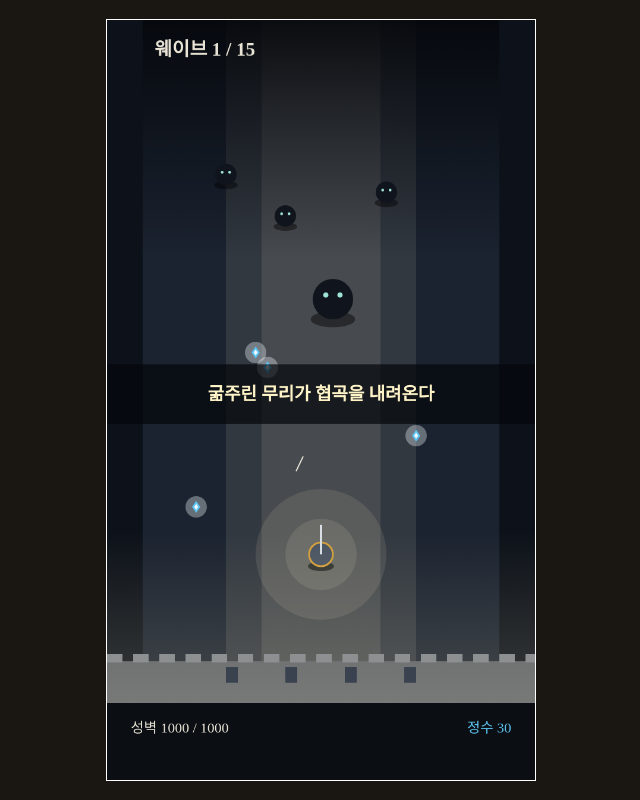
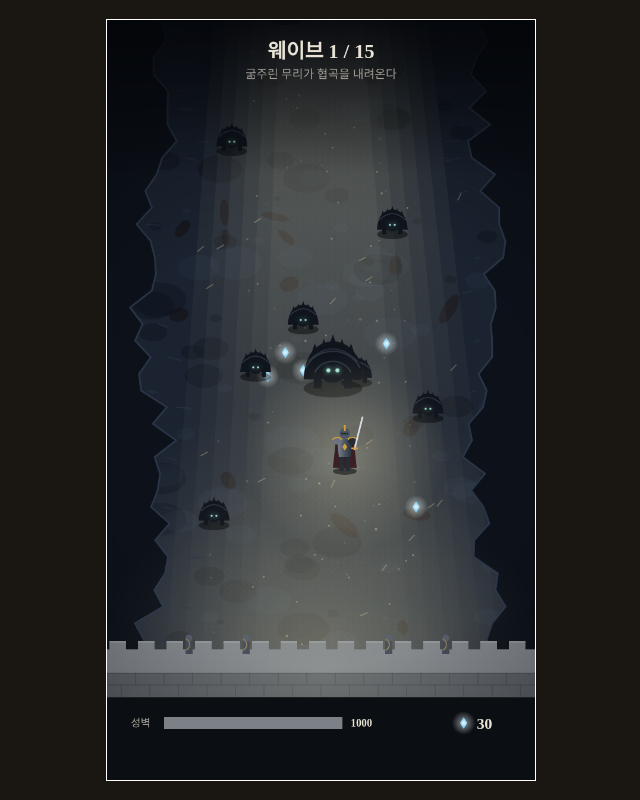
Before and after one commit to kjw40612/my-game, a plain HTML site: page index.html in a window 1280 px wide. Shown: the whole page, without its empty margins (319-959 px from the left). Drawn offline with Linux system fonts and the light colour scheme; a web font is replaced by a local one.

Commit message:
image, move commit

```diff
--- a/index.html
+++ b/index.html
@@ -4,6 +4,10 @@
   <meta charset="UTF-8">
   <meta name="viewport" content="width=device-width, initial-scale=1">
   <title>프리마 아키에스</title>
+  <!-- 게임 글꼴 (고운바탕) -->
+  <link rel="preconnect" href="https://fonts.googleapis.com">
+  <link rel="preconnect" href="https://fonts.gstatic.com" crossorigin>
+  <link href="https://fonts.googleapis.com/css2?family=Gowun+Batang:wght@400;700&display=swap" rel="stylesheet">
   <link rel="stylesheet" href="style.css">
 </head>
 <body>
--- a/script.js
+++ b/script.js
@@ -2,221 +2,179 @@
 const canvas = document.getElementById("game"); // 이름이 "game"인 도화지를 찾는다
 const ctx = canvas.getContext("2d");            // 그 도화지에 그릴 "붓"을 가져온다
 
-// ===== 위치와 크기 설정 (여기 숫자만 바꾸면 화면이 바뀐다) =====
-const W = canvas.width;   // 도화지 가로 720
-const H = canvas.height;  // 도화지 세로 1280
+const W = canvas.width;   // 720
+const H = canvas.height;  // 1280
+const WALL_Y = 1060;      // 성벽 앞쪽 가장자리 y. 괴수가 여기까지 내려온다
 
-// 양옆 절벽: 이 두 선 사이가 전장이다
-const CLIFF_LEFT = 60;    // 왼쪽 절벽이 끝나는 x
-const CLIFF_RIGHT = 660;  // 오른쪽 절벽이 시작하는 x
+// =====================================================
+// 이미지 불러오기
+// 3장에서 그린 연출 화면을 이미지 여러 장으로 나눠 두었다.
+// =====================================================
+const images = {
+  background: "images/background.png", // 협곡 바닥, 햇빛, 절벽
+  front: "images/front.png",           // 성벽, 병사, 화면 테두리 어둠
+  commander: "images/commander.png",   // 사령관 + 주변의 성물 빛
+  grunt: "images/grunt.png",           // 굶주린 무리
+  brute: "images/brute.png",           // 갑각 짐승
+  essence: "images/essence.png",       // 정수
+};
 
-// 성벽
-const WALL_Y = 1080;      // 성벽 윗면의 y (화면 아래쪽)
-const WALL_H = 70;        // 성벽 두께
+// 이미지마다 "발밑(기준점)이 그림 안의 어디에 있는지". 그릴 때 이만큼 빼서 놓는다
+const FOOT = {
+  commander: { x: 170, y: 200 },
+  grunt: { x: 40, y: 66 },
+  brute: { x: 70, y: 114 },
+  essence: { x: 24, y: 24 },
+};
 
-// 사령관 (원의 x, y는 중심이다)
-const COMMANDER_X = 360;
-const COMMANDER_Y = 900;
-const COMMANDER_R = 20;
+// =====================================================
+// 게임 상태 (계속 바뀌는 숫자들 → let)
+// =====================================================
 
-// 괴수들: [중심 x, 중심 y, 반지름]
-const MONSTERS = [
-  [200, 260, 18],   // 굶주린 무리
-  [300, 330, 18],   // 굶주린 무리
-  [470, 290, 18],   // 굶주린 무리
-  [380, 470, 34],   // 갑각 짐승 (대형)
+// 사령관 발밑 위치. 이번 주에는 움직이지 않는다 (조작은 5장)
+let commanderX = 400;
+let commanderY = 760;
+
+// 괴수들: 위치(x, y)와 속도(speed). speed = 한 프레임에 아래로 내려가는 픽셀 수
+let monsters = [
+  { type: "grunt", x: 250, y: 300, speed: 1.0 },
+  { type: "grunt", x: 330, y: 160, speed: 1.2 },
+  { type: "grunt", x: 420, y: 340, speed: 0.9 },
+  { type: "grunt", x: 180, y: 520, speed: 1.1 },
+  { type: "grunt", x: 480, y: 60,  speed: 1.0 },
+  { type: "grunt", x: 300, y: 700, speed: 1.3 },
+  { type: "grunt", x: 540, y: 430, speed: 0.8 },
+  { type: "grunt", x: 210, y: -80, speed: 1.0 },
+  { type: "brute", x: 380, y: 470, speed: 0.5 }, // 갑각 짐승은 느리다
 ];
 
-// 성벽 위 병사 자리 (x 위치)
-const SOLDIER_SLOTS = [210, 310, 410, 510];
+// 바닥에 떨어진 정수 (이번 주에는 가만히 있다)
+let essences = [
+  { x: 300, y: 560 }, { x: 330, y: 590 }, { x: 270, y: 600 },
+  { x: 470, y: 545 }, { x: 520, y: 820 },
+];
 
-// 바닥에 떨어진 정수: [중심 x, 중심 y]
-const ESSENCES = [
-  [250, 560], [270, 585], [520, 700], [150, 820],
-];
-const ESSENCE_SIZE = 10;  // 마름모 반쪽 크기
+// 햇빛 속을 천천히 떠다니는 먼지
+let dust = [];
+for (let i = 0; i < 30; i++) {
+  dust.push({
+    x: 240 + Math.random() * 280,   // 중앙 빛 띠 안쪽
+    y: Math.random() * WALL_Y,
+    speed: 0.15 + Math.random() * 0.3,
+  });
+}
 
-// ===== 색 설정 =====
-const GROUND = "#1b2330";                         // 협곡 바닥: 푸르스름한 어둠
-const CLIFF = "#0d121a";                          // 절벽: 거의 검은 남색
-const LIGHT = "rgba(255, 244, 200, 0.10)";        // 햇빛·성물의 빛: 연한 레몬 크림
-const MONSTER_BODY = "#10151d";                   // 괴수 몸: 어둠에 녹는 색
-const MONSTER_EYE = "#9fe3d6";                    // 괴수 눈: 차가운 청록
-const STEEL = "#4b5563";                          // 사령관 갑옷: 강철
-const GOLD = "#d4a03a";                           // 사령관 장식: 진한 금
-const ESSENCE_CORE = "#eef9ff";                   // 정수 중심: 아주 연한 하늘색
-const ESSENCE_EDGE = "#5cc4f2";                   // 정수 테두리: 채도 높은 하늘색
-const ESSENCE_GLOW = "rgba(240, 250, 255, 0.35)"; // 정수 광채: 반투명 흰색
-const STONE = "#5a5f66";                          // 성벽 돌
-const STONE_TOP = "#7c8188";                      // 성벽 톱니
-const TEXT = "#e9e4d6";                           // 글자
+// 화면 글자에 쓰는 값
+let wave = 1;
+let wallHp = 1000;
+let essenceCount = 30;
 
-// ===== 1. 배경: 협곡 바닥 =====
-ctx.fillStyle = GROUND;
-ctx.fillRect(0, 0, W, H);   // 도화지 전체를 칠한다
+// =====================================================
+// 그리기 도우미: 이미지를 "발밑" 기준으로 놓는다
+// =====================================================
+function drawSprite(name, x, y) {
+  ctx.drawImage(images[name], x - FOOT[name].x, y - FOOT[name].y);
+}
 
-// ===== 2. 중앙 길로 떨어지는 햇빛 (반투명 띠 두 겹) =====
-ctx.fillStyle = LIGHT;
-ctx.fillRect(200, 0, 320, WALL_Y);  // 넓은 띠
-ctx.fillRect(260, 0, 200, WALL_Y);  // 좁은 띠를 겹쳐 가운데를 더 밝게
+// =====================================================
+// 게임 루프: 지우기 → 계산 → 그리기 → 다음 프레임 예약
+// =====================================================
+function gameLoop() {
+  // ① 지우기
+  ctx.clearRect(0, 0, W, H);
 
-// ===== 3. 협곡 입구의 어둠 (그라데이션) =====
-// 위쪽은 검고, 아래로 갈수록 투명해지는 색을 만든다
-const dark = ctx.createLinearGradient(0, 0, 0, 400);
-dark.addColorStop(0, "rgba(4, 6, 10, 0.9)"); // y=0: 거의 검정
-dark.addColorStop(1, "rgba(4, 6, 10, 0)");   // y=400: 완전히 투명
-ctx.fillStyle = dark;
-ctx.fillRect(0, 0, W, 400);
+  // ② 계산하기 (상태를 바꾼다)
+  for (const m of monsters) {
+    m.y = m.y + m.speed;             // 아래로 speed만큼 내려간다
+    if (m.y > WALL_Y - 10) {         // 성벽에 닿으면
+      m.y = -40;                     // 화면 위에서 다시 나타난다
+    }
+  }
+  for (const d of dust) {
+    d.y = d.y + d.speed;             // 먼지는 아주 천천히 내려간다
+    if (d.y > WALL_Y) {
+      d.y = 0;
+    }
+  }
 
-// ===== 4. 양옆 절벽 =====
-ctx.fillStyle = CLIFF;
-ctx.fillRect(0, 0, CLIFF_LEFT, H);                // 왼쪽 절벽
-ctx.fillRect(CLIFF_RIGHT, 0, W - CLIFF_RIGHT, H); // 오른쪽 절벽
+  // ③ 그리기 (뒤에 있는 것부터)
+  ctx.drawImage(images.background, 0, 0);
 
-// ===== 5. 정수 (연한 하늘색 마름모 + 흰 광채) =====
-for (const e of ESSENCES) {
-  const x = e[0], y = e[1], s = ESSENCE_SIZE;
-
-  // 둘레의 반투명 흰 광채 (원)
-  ctx.fillStyle = ESSENCE_GLOW;
+  ctx.fillStyle = "rgba(255, 244, 200, 0.35)";   // 레몬 크림색 먼지
+  for (const d of dust) {
     ctx.beginPath();
-  ctx.arc(x, y, s * 1.8, 0, Math.PI * 2);
-  ctx.fill();
-
-  // 바깥 마름모: 채도 높은 하늘색
-  ctx.fillStyle = ESSENCE_EDGE;
-  ctx.beginPath();
-  ctx.moveTo(x, y - s);       // 위 꼭짓점
-  ctx.lineTo(x + s * 0.7, y); // 오른쪽 꼭짓점
-  ctx.lineTo(x, y + s);       // 아래 꼭짓점
-  ctx.lineTo(x - s * 0.7, y); // 왼쪽 꼭짓점
-  ctx.closePath();            // 처음 점으로 돌아가 닫는다
-  ctx.fill();
-
-  // 안쪽 작은 마름모: 아주 연한 하늘색 중심
-  ctx.fillStyle = ESSENCE_CORE;
-  ctx.beginPath();
-  ctx.moveTo(x, y - s * 0.5);
-  ctx.lineTo(x + s * 0.35, y);
-  ctx.lineTo(x, y + s * 0.5);
-  ctx.lineTo(x - s * 0.35, y);
-  ctx.closePath();
+    ctx.arc(d.x, d.y, 1.5, 0, Math.PI * 2);
     ctx.fill();
   }
 
-// ===== 6. 괴수들 =====
-for (const m of MONSTERS) {
-  const x = m[0], y = m[1], r = m[2];
-
-  // 발밑 그림자 (반투명 타원)
-  ctx.fillStyle = "rgba(0, 0, 0, 0.45)";
-  ctx.beginPath();
-  ctx.ellipse(x, y + r, r * 1.1, r * 0.4, 0, 0, Math.PI * 2);
-  ctx.fill();
-
-  // 몸통 (원)
-  ctx.fillStyle = MONSTER_BODY;
-  ctx.beginPath();
-  ctx.arc(x, y, r, 0, Math.PI * 2);
-  ctx.fill();
-
-  // 차가운 청록색 눈 두 개
-  ctx.fillStyle = MONSTER_EYE;
-  ctx.beginPath();
-  ctx.arc(x - r * 0.35, y - r * 0.2, r * 0.13, 0, Math.PI * 2);
-  ctx.arc(x + r * 0.35, y - r * 0.2, r * 0.13, 0, Math.PI * 2);
-  ctx.fill();
+  for (const e of essences) {
+    drawSprite("essence", e.x, e.y);
   }
 
-// ===== 7. 플레이어 (사령관) =====
-// 사령관을 감싼 성물의 빛 (연한 레몬 크림 원)
-ctx.fillStyle = LIGHT;
-ctx.beginPath();
-ctx.arc(COMMANDER_X, COMMANDER_Y, 110, 0, Math.PI * 2);
-ctx.fill();
-ctx.beginPath();
-ctx.arc(COMMANDER_X, COMMANDER_Y, 60, 0, Math.PI * 2); // 한 겹 더 겹쳐 가운데를 밝게
-ctx.fill();
-
-// 발밑 그림자
-ctx.fillStyle = "rgba(0, 0, 0, 0.5)";
-ctx.beginPath();
-ctx.ellipse(COMMANDER_X, COMMANDER_Y + COMMANDER_R, 22, 8, 0, 0, Math.PI * 2);
-ctx.fill();
-
-// 몸 (강철색 원)
-ctx.fillStyle = STEEL;
-ctx.beginPath();
-ctx.arc(COMMANDER_X, COMMANDER_Y, COMMANDER_R, 0, Math.PI * 2);
-ctx.fill();
-
-// 금 테두리
-ctx.strokeStyle = GOLD;
-ctx.lineWidth = 3;
-ctx.stroke();
-
-// 검 (위쪽 괴수를 향한 선)
-ctx.strokeStyle = "#d9dee5";
-ctx.lineWidth = 4;
-ctx.beginPath();
-ctx.moveTo(COMMANDER_X, COMMANDER_Y);       // 선 시작점: 사령관 중심
-ctx.lineTo(COMMANDER_X, COMMANDER_Y - 50);  // 선 끝점: 위쪽으로 50 (y를 줄이면 위)
-ctx.stroke();
-
-// ===== 8. 성벽 =====
-ctx.fillStyle = STONE;
-ctx.fillRect(0, WALL_Y, W, WALL_H);       // 성벽 본체
-ctx.fillStyle = STONE_TOP;
-for (let x = 0; x < W; x += 44) {
-  ctx.fillRect(x, WALL_Y - 12, 26, 14);   // 성벽 위 톱니 모양(흉벽)
+  // 화면 위쪽에 있는 괴수부터 그려야 겹칠 때 앞뒤가 맞는다
+  monsters.sort((a, b) => a.y - b.y);
+  for (const m of monsters) {
+    if (m.y < commanderY) drawSprite(m.type, m.x, m.y);  // 사령관보다 뒤(위)에 있는 괴수
+  }
+  drawSprite("commander", commanderX, commanderY);
+  for (const m of monsters) {
+    if (m.y >= commanderY) drawSprite(m.type, m.x, m.y); // 사령관보다 앞(아래)에 있는 괴수
   }
 
-// 요새 쪽 성물의 빛: 성벽에서 위로 갈수록 옅어지는 레몬 크림 빛 (그라데이션)
-const holy = ctx.createLinearGradient(0, WALL_Y + WALL_H, 0, WALL_Y - 220);
-holy.addColorStop(0, "rgba(255, 244, 200, 0.18)"); // 성벽 쪽: 가장 밝다
-holy.addColorStop(1, "rgba(255, 244, 200, 0)");    // 위쪽: 완전히 투명
-ctx.fillStyle = holy;
-ctx.fillRect(0, WALL_Y - 220, W, 220 + WALL_H);
+  ctx.drawImage(images.front, 0, 0);   // 성벽과 테두리 어둠은 맨 앞에
+  drawText();
 
-// ===== 9. 성벽 위 병사 =====
-ctx.fillStyle = "#3a4250";
-for (const x of SOLDIER_SLOTS) {
-  ctx.fillRect(x - 10, WALL_Y + 10, 20, 26); // 병사 하나 = 작은 사각형
+  // ④ 다음 프레임에 나를 또 불러 달라고 부탁한다
+  requestAnimationFrame(gameLoop);
 }
 
-// 병사가 쏜 화살 두 발 (괴수를 향해 날아가는 짧은 선)
-ctx.strokeStyle = TEXT;
-ctx.lineWidth = 2;
-ctx.beginPath();
-ctx.moveTo(318, 760); ctx.lineTo(330, 735);  // 화살 1
-ctx.moveTo(402, 640); ctx.lineTo(396, 615);  // 화살 2
-ctx.stroke();
+// =====================================================
+// 글자 (웨이브, 성벽 체력, 정수)
+// =====================================================
+function drawText() {
+  const font = '"Gowun Batang", serif';
 
-// ===== 10. 요새 안쪽 =====
-ctx.fillStyle = "#0b0e13";
-ctx.fillRect(0, WALL_Y + WALL_H, W, H - WALL_Y - WALL_H);
+  // 위쪽: 웨이브와 제목
+  ctx.textAlign = "center";
+  ctx.fillStyle = "#e9e4d6";
+  ctx.font = `700 34px ${font}`;
+  ctx.fillText(`웨이브 ${wave} / 15`, W / 2, 64);
+  ctx.fillStyle = "rgba(233, 228, 214, 0.65)";
+  ctx.font = `400 20px ${font}`;
+  ctx.fillText("굶주린 무리가 협곡을 내려온다", W / 2, 98);
 
-// ===== 11. 글자 =====
-// 왼쪽 위: 웨이브 표시
-ctx.fillStyle = TEXT;
-ctx.font = "bold 32px serif";
-ctx.fillText("웨이브 1 / 15", 80, 60);
+  // 아래쪽 패널: 성벽 체력 막대
+  const panelY = WALL_Y + 80;
+  ctx.textAlign = "left";
+  ctx.fillStyle = "rgba(233, 228, 214, 0.7)";
+  ctx.font = `400 18px ${font}`;
+  ctx.fillText("성벽", 40, panelY + 50);
+  ctx.fillStyle = "#1c2028";
+  ctx.fillRect(96, panelY + 34, 300, 20);                 // 막대 바탕
+  ctx.fillStyle = "#7c8188";
+  ctx.fillRect(96, panelY + 34, 300 * (wallHp / 1000), 20); // 남은 체력만큼 채운다
+  ctx.fillStyle = "#e9e4d6";
+  ctx.font = `700 18px ${font}`;
+  ctx.fillText(wallHp, 410, panelY + 50);
 
-// 가운데: 웨이브 제목 (반투명 띠 위에)
-ctx.fillStyle = "rgba(4, 6, 10, 0.7)";
-ctx.fillRect(0, 580, W, 100);
-ctx.fillStyle = "#fff4c8";
-ctx.font = "bold 30px serif";
-ctx.textAlign = "center";                  // 글자를 가운데 정렬
-ctx.fillText("굶주린 무리가 협곡을 내려온다", W / 2, 640);
+  // 정수 아이콘과 개수
+  drawSprite("essence", W - 120, panelY + 44);
+  ctx.font = `700 26px ${font}`;
+  ctx.fillText(essenceCount, W - 98, panelY + 54);
+}
 
-// 요새 안쪽: 성벽 체력
-ctx.fillStyle = TEXT;
-ctx.font = "24px serif";
-ctx.textAlign = "left";
-ctx.fillText("성벽 1000 / 1000", 40, 1200);
-
-// 요새 안쪽 오른쪽: 모은 정수
-ctx.fillStyle = ESSENCE_EDGE;
-ctx.textAlign = "right";
-ctx.fillText("정수 30", W - 40, 1200);
+// =====================================================
+// 시동: 이미지를 모두 불러온 뒤에 루프를 시작한다
+// (이미지를 다 불러오기 전에 그리면 아무것도 안 나온다 — 3장 2.4)
+// =====================================================
+let loaded = 0;
+const names = Object.keys(images);
+for (const name of names) {
+  const img = new Image();
+  img.src = images[name];
+  img.onload = function () {
+    loaded = loaded + 1;
+    if (loaded === names.length) gameLoop(); // 마지막 이미지까지 불러왔으면 첫 시동
+  };
+  images[name] = img;  // 파일 경로 대신 불러온 이미지를 담아 둔다
+}
```
Also changed, not shown: images/background.png (added), images/brute.png (added), images/commander.png (added), images/essence.png (added), images/front.png (added), images/grunt.png (added). Lines whose indentation alone changed are shown as unchanged.
